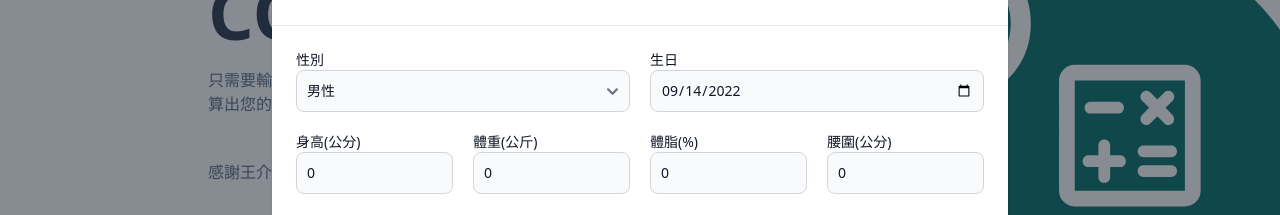
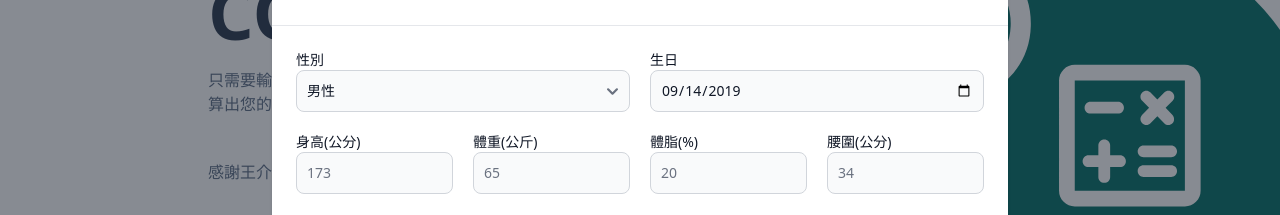
Before and after one commit to haha861924/MHLS, a React (Create React App) app: page / in a window 1280 px wide. Both pictures are taken after a click on the button "開始計算". Shown: the part 228-443 px from the top of the page. Built offline with nearby package versions, Linux system fonts and the light colour scheme.

Commit message:
refactor: 💡 form

```diff
--- a/src/components/Form/InputFiled.jsx
+++ b/src/components/Form/InputFiled.jsx
@@ -13,7 +13,7 @@ const Select = ({ htmlFor, data, onChange, disabled, value }) => {
   );
 };
 
-const TextFiled = ({ htmlFor, type, value, onChange }) => {
+const TextFiled = ({ htmlFor, type, value, onChange, placeholder }) => {
   return (
     <TextInput
       type={type}
@@ -21,6 +21,8 @@ const TextFiled = ({ htmlFor, type, value, onChange }) => {
       name={htmlFor}
       value={value}
       onChange={onChange}
+      required={true}
+      placeholder={placeholder}
     />
   );
 };
@@ -34,6 +36,7 @@ export default function InputField({
   type = "text",
   disabled = false,
   value,
+  placeholder,
 }) {
   return (
     <div className="grid w-full">
@@ -52,6 +55,7 @@ export default function InputField({
           type={type}
           value={value}
           onChange={onChange}
+          placeholder={placeholder}
         />
       )}
     </div>
--- a/src/models/BodyInfo.js
+++ b/src/models/BodyInfo.js
@@ -3,11 +3,11 @@ import { Activity, Gender, Pregnancy } from "./Information";
 
 export const BodyInfo = {
   gender: Gender[0].title,
-  birth: dayjs().format("YYYY-MM-DD"),
-  height: 0,
-  weight: 0,
-  bodyFat: 0,
-  waistLine: 0,
+  birth: dayjs().subtract(3, "years").format("YYYY-MM-DD"),
+  height: "",
+  weight: "",
+  bodyFat: "",
+  waistLine: "",
   activity: Activity[0].title,
   pregnancy: Pregnancy[0].title,
 };
--- a/src/views/Forms.jsx
+++ b/src/views/Forms.jsx
@@ -61,24 +61,28 @@ export default function Form({ show, onClick }) {
                   htmlFor="height"
                   label="身高(公分)"
                   value={height}
+                  placeholder={173}
                   onChange={({ target }) => setHeight(target.value)}
                 />
                 <InputField
                   htmlFor="weight"
                   label="體重(公斤)"
                   value={weight}
+                  placeholder={65}
                   onChange={({ target }) => setWeight(target.value)}
                 />
                 <InputField
                   htmlFor="bodyFat"
                   label="體脂(%)"
                   value={bodyFat}
+                  placeholder={20}
                   onChange={({ target }) => setBodyFat(target.value)}
                 />
                 <InputField
                   htmlFor="waistLine"
                   label="腰圍(公分)"
                   value={waistLine}
+                  placeholder={34}
                   onChange={({ target }) => setWaistLine(target.value)}
                 />
               </div>
```
